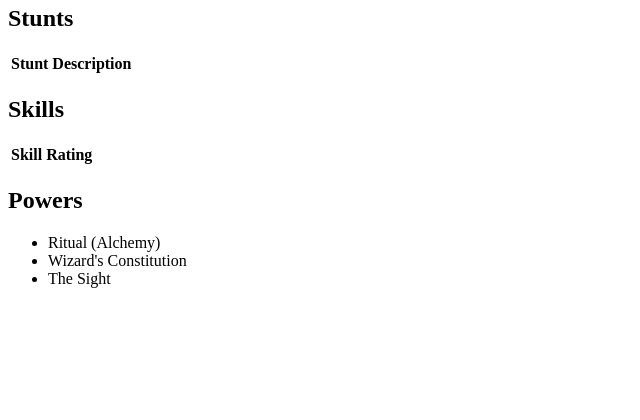
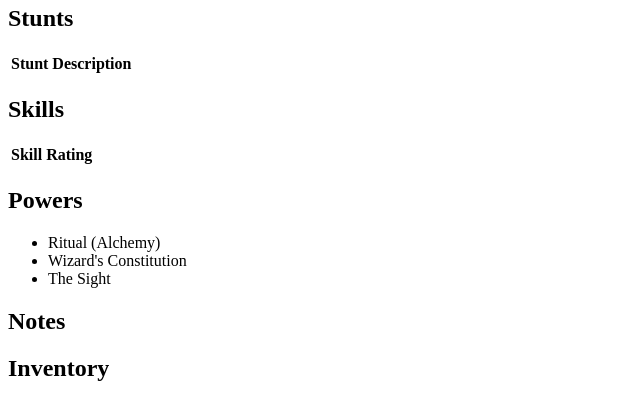
Before and after one commit to machineperson/dresden-files, a Django app: page /characters/1/ in a window 1280 px wide. Shown: the part 242-662 px from the top of the page, without its empty margins (0-640 px from the left). Run offline with Django 3.2, Linux system fonts and the light colour scheme; data comes from the database, SQL or seed files in the repository; data that the repository does not hold is empty; parts of the project's set-up code (start-up, migrations or seed data) failed here and were passed over.

Commit message:
added notes and inventory to character display view

```diff
--- a/src/characters/templates/characters/display_character.html
+++ b/src/characters/templates/characters/display_character.html
@@ -38,3 +38,13 @@
     <li> {{ power.name }} </li>
 {% endfor %}
 </ul>
+
+<h2>Notes</h2>
+<p>
+{{ character.notes }}
+</p>
+
+<h2>Inventory</h2>
+<p>
+{{ character.inventory }}
+</p>
```
